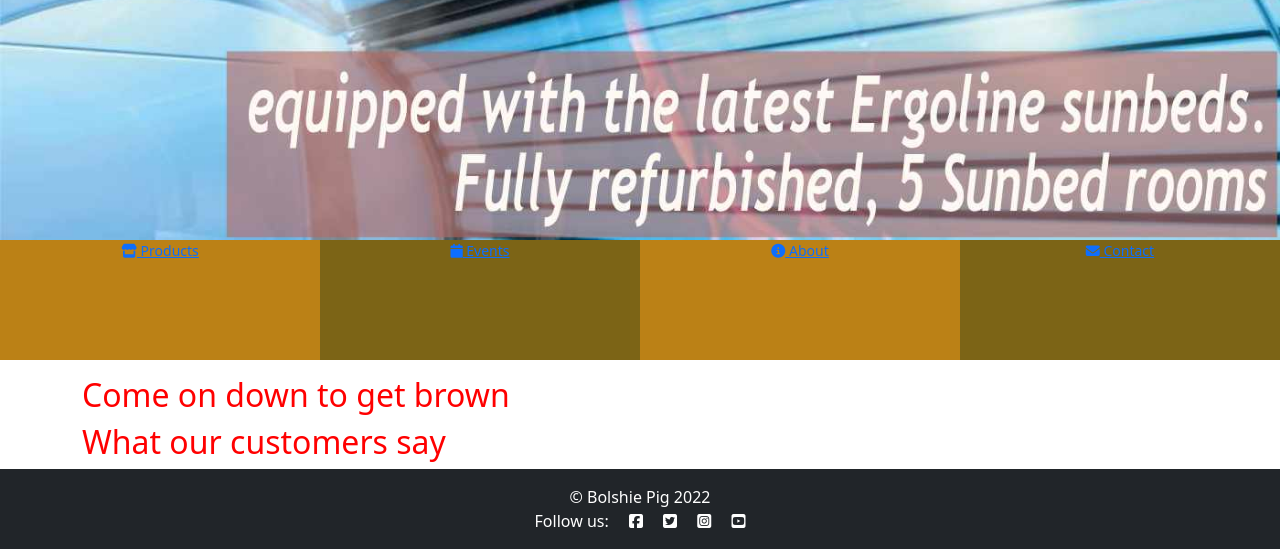
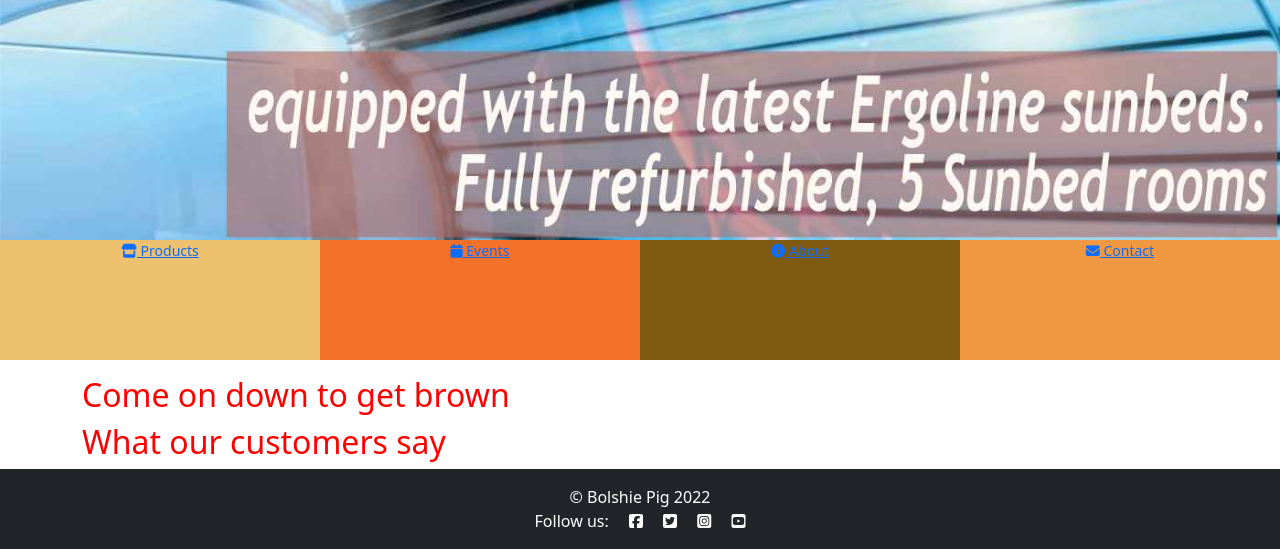
Before and after one commit to marbri-18/only_tan_Essex, a Django app: page / in a window 1280 px wide. Shown: the part 667-1216 px from the top of the page. Run offline with Django 3.2, Linux system fonts and the light colour scheme; some libraries are stand-ins or nearby versions.

Commit message:
Add styles to menu buttons

```diff
--- a/static/css/style.css
+++ b/static/css/style.css
@@ -7,27 +7,22 @@
 
 h2 {
     color: red;
-
 }
 
 .button-menu-home {
-    background-color: rgb(187, 129, 22);
+    background-color: #EEC170;
 }
 
 .button-menu-events {
-    background-color: rgb(124, 100, 22);
+    background-color: #F4712A;
 }
 
 .button-menu-about {
-    background-color: rgb(187, 129, 22);
+    background-color: #7f5a10;
 }
 
-
-
-
-
 .button-menu-contact {
-    background-color: rgb(124, 100, 22);
+    background-color: #F09942;
 }
 
 .list-inline-item:not(:last-child) {
```
